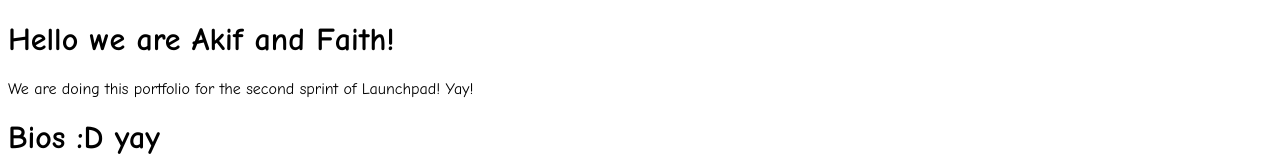
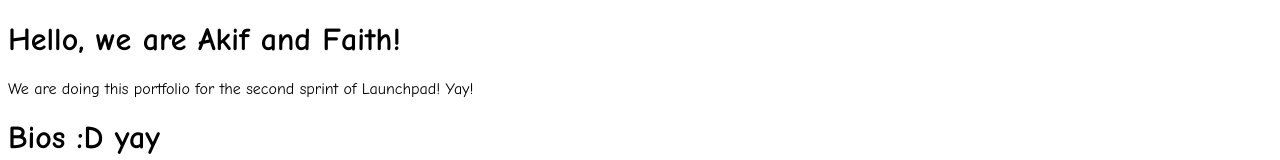
Before and after one commit to faithz314/launchpad-sprint-2, a plain HTML site: page index.html in a window 1280 px wide. Shown: the top 160 px of the page. Drawn offline with Linux system fonts and the light colour scheme.

Commit message:
"committing everything"

```diff
--- a/index.html
+++ b/index.html
@@ -8,7 +8,7 @@
     </head>
 
     <body class = "body">
-        <h1> Hello we are Akif and Faith!</h1>
+        <h1> Hello, we are Akif and Faith!</h1>
         <p>
            We are doing this portfolio for the second sprint of Launchpad! Yay!
         </p>
```
